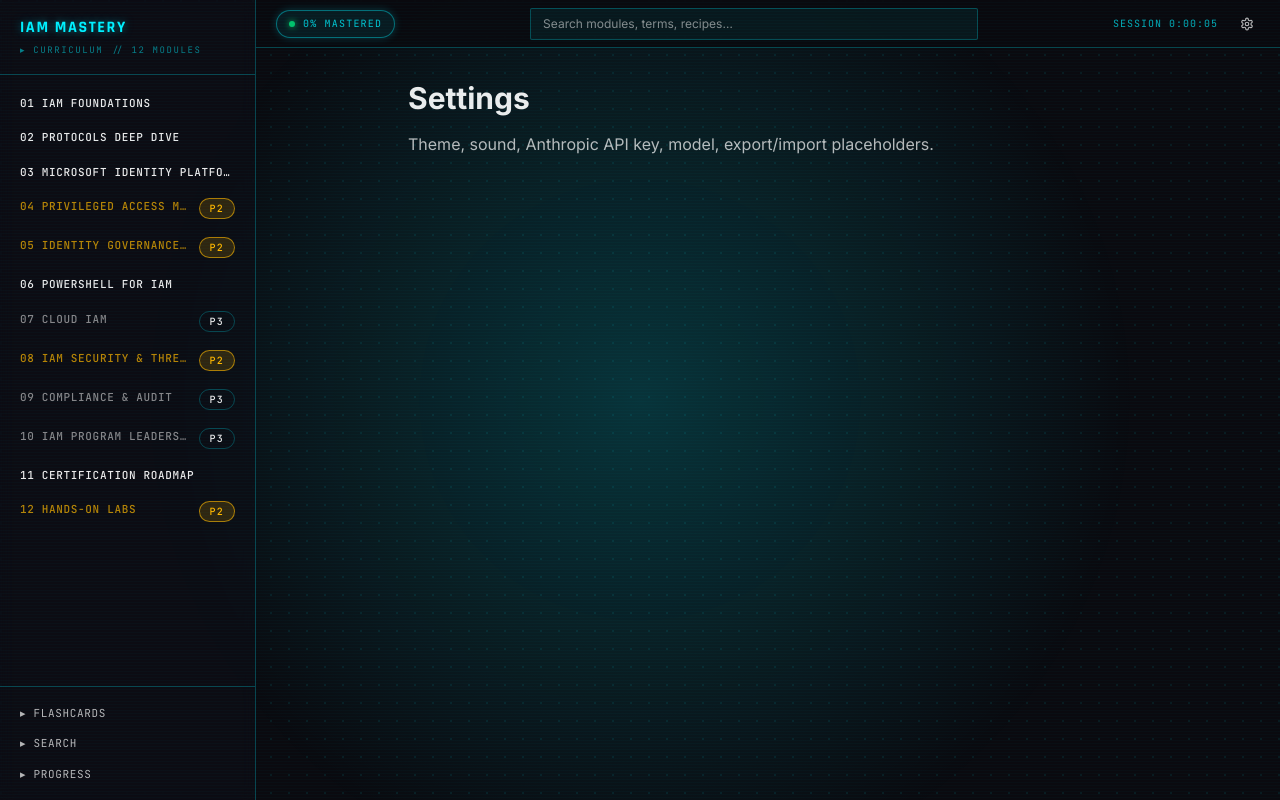
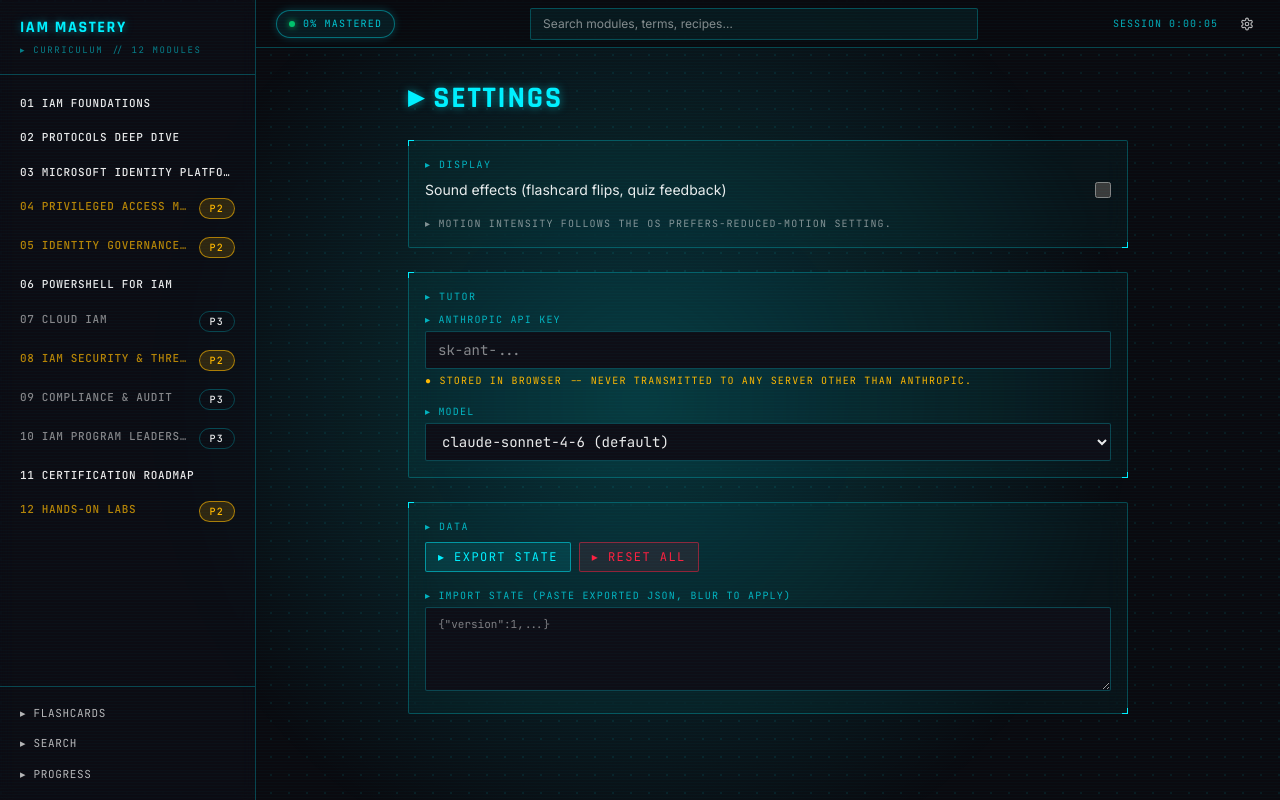
Before and after one commit to koltbern15/IAM-Master, a Next.js app: page /settings in a window 1280 px wide. Built offline with nearby package versions, Linux system fonts and the light colour scheme.

Commit message:
feat(settings): compose /settings with Display + Tutor + Data HoloPanel sections

```diff
--- a/app/settings/page.tsx
+++ b/app/settings/page.tsx
@@ -1,13 +1,158 @@
+'use client'
+
+import { useEffect, useState } from 'react'
 import { ReadShell } from '@/components/layout/ReadShell'
+import { HoloPanel } from '@/components/jarvis/HoloPanel'
+import { loadState, saveState, resetState } from '@/lib/progress'
+
+const MODEL_OPTIONS: Array<{ value: string; label: string }> = [
+  { value: 'claude-opus-4-7', label: 'claude-opus-4-7 (maximum capability)' },
+  { value: 'claude-sonnet-4-6', label: 'claude-sonnet-4-6 (default)' },
+  { value: 'claude-haiku-4-5-20251001', label: 'claude-haiku-4-5 (fast)' }
+]
 
 export default function SettingsPage() {
+  const [state, setState] = useState(() => loadState())
+  const [exportData, setExportData] = useState<string>('')
+  const [importError, setImportError] = useState<string | null>(null)
+  const [importSuccess, setImportSuccess] = useState(false)
+  const [resetConfirm, setResetConfirm] = useState(false)
+
+  useEffect(() => {
+    function onChange() { setState(loadState()) }
+    window.addEventListener('iam-mastery:state-change', onChange)
+    return () => window.removeEventListener('iam-mastery:state-change', onChange)
+  }, [])
+
+  function updateSettings(patch: Partial<typeof state.settings>) {
+    const next = loadState()
+    next.settings = { ...next.settings, ...patch }
+    saveState(next)
+  }
+
+  function handleExport() { setExportData(JSON.stringify(loadState(), null, 2)) }
+
+  function handleImport(text: string) {
+    setImportError(null)
+    setImportSuccess(false)
+    try {
+      const parsed = JSON.parse(text)
+      if (!parsed || typeof parsed !== 'object' || parsed.version !== 1) {
+        setImportError('Unrecognized payload -- expected iam-mastery v1 state.')
+        return
+      }
+      window.localStorage.setItem('iam-mastery:v1', JSON.stringify(parsed))
+      window.dispatchEvent(new CustomEvent('iam-mastery:state-change'))
+      setImportSuccess(true)
+    } catch (e) {
+      setImportError(e instanceof Error ? e.message : 'Invalid JSON.')
+    }
+  }
+
+  function handleReset() { resetState(); setResetConfirm(false) }
+
   return (
     <ReadShell>
-      <div className="space-y-4">
-        <h1 className="text-3xl font-bold">Settings</h1>
-        <p className="text-text-muted">
-          Theme, sound, Anthropic API key, model, export/import placeholders.
-        </p>
+      <div className="space-y-6">
+        <h1 className="font-display text-3xl font-bold uppercase tracking-[0.06em] text-cyan glow-cyan">
+          ▸ SETTINGS
+        </h1>
+
+        <HoloPanel label="DISPLAY">
+          <div className="space-y-4">
+            <label className="flex items-center justify-between gap-4">
+              <span className="text-sm text-foreground">Sound effects (flashcard flips, quiz feedback)</span>
+              <input type="checkbox" checked={state.settings.soundEnabled}
+                onChange={(e) => updateSettings({ soundEnabled: e.target.checked })}
+                className="size-4 accent-cyan" />
+            </label>
+            <div className="font-mono text-[10px] uppercase tracking-[0.12em] text-text-dim">
+              ▸ Motion intensity follows the OS prefers-reduced-motion setting.
+            </div>
+          </div>
+        </HoloPanel>
+
+        <HoloPanel label="TUTOR">
+          <div className="space-y-4">
+            <label className="block">
+              <div className="mb-1 font-mono text-[10px] uppercase tracking-[0.12em] text-cyan/70">
+                ▸ ANTHROPIC API KEY
+              </div>
+              <input type="password" autoComplete="off" spellCheck={false}
+                placeholder="sk-ant-..." value={state.settings.anthropicApiKey ?? ''}
+                onChange={(e) => updateSettings({ anthropicApiKey: e.target.value || undefined })}
+                className="w-full rounded-[2px] border border-panel-border bg-void-elevated px-3 py-2 font-mono text-sm text-foreground placeholder:text-text-dim focus:border-cyan focus:outline-none focus:ring-1 focus:ring-cyan" />
+              <div className="mt-1 font-mono text-[10px] uppercase tracking-[0.12em] text-warn">
+                ● STORED IN BROWSER -- never transmitted to any server other than Anthropic.
+              </div>
+            </label>
+            <label className="block">
+              <div className="mb-1 font-mono text-[10px] uppercase tracking-[0.12em] text-cyan/70">
+                ▸ MODEL
+              </div>
+              <select value={state.settings.tutorModel}
+                onChange={(e) => updateSettings({ tutorModel: e.target.value })}
+                className="w-full rounded-[2px] border border-panel-border bg-void-elevated px-3 py-2 font-mono text-sm text-foreground focus:border-cyan focus:outline-none focus:ring-1 focus:ring-cyan">
+                {MODEL_OPTIONS.map((m) => (
+                  <option key={m.value} value={m.value}>{m.label}</option>
+                ))}
+              </select>
+            </label>
+          </div>
+        </HoloPanel>
+
+        <HoloPanel label="DATA">
+          <div className="space-y-4">
+            <div className="flex flex-wrap gap-2">
+              <button type="button" onClick={handleExport}
+                className="rounded-[2px] border border-cyan/50 bg-cyan/10 px-3 py-1.5 font-mono text-xs uppercase tracking-[0.12em] text-cyan hover:bg-cyan/20">
+                ▸ EXPORT STATE
+              </button>
+              <button type="button" onClick={() => setResetConfirm((c) => !c)}
+                className="rounded-[2px] border border-threat/50 bg-threat/10 px-3 py-1.5 font-mono text-xs uppercase tracking-[0.12em] text-threat hover:bg-threat/20">
+                ▸ RESET ALL
+              </button>
+            </div>
+
+            {resetConfirm && (
+              <div className="border-l-2 border-threat bg-threat/5 px-3 py-2">
+                <div className="mb-2 font-mono text-xs uppercase tracking-[0.12em] text-threat">
+                  ▸ This will erase all progress, flashcards, streak, tutor history. Sure?
+                </div>
+                <div className="flex gap-2">
+                  <button type="button" onClick={handleReset}
+                    className="rounded-[2px] border border-threat bg-threat/20 px-3 py-1 font-mono text-[11px] uppercase tracking-[0.12em] text-threat">
+                    Yes, wipe
+                  </button>
+                  <button type="button" onClick={() => setResetConfirm(false)}
+                    className="rounded-[2px] border border-panel-border px-3 py-1 font-mono text-[11px] uppercase tracking-[0.12em] text-text-muted">
+                    Cancel
+                  </button>
+                </div>
+              </div>
+            )}
+
+            {exportData && (
+              <textarea readOnly rows={6} value={exportData}
+                className="w-full rounded-[2px] border border-panel-border bg-void-elevated px-3 py-2 font-mono text-[11px] text-cyan" />
+            )}
+
+            <div>
+              <div className="mb-1 font-mono text-[10px] uppercase tracking-[0.12em] text-cyan/70">
+                ▸ IMPORT STATE (paste exported JSON, blur to apply)
+              </div>
+              <textarea rows={4} placeholder='{"version":1,...}'
+                onBlur={(e) => e.target.value.trim() && handleImport(e.target.value)}
+                className="w-full rounded-[2px] border border-panel-border bg-void-elevated px-3 py-2 font-mono text-[11px] text-foreground focus:border-cyan focus:outline-none focus:ring-1 focus:ring-cyan" />
+              {importError && (
+                <div className="mt-1 font-mono text-[11px] text-threat">▸ {importError}</div>
+              )}
+              {importSuccess && (
+                <div className="mt-1 font-mono text-[11px] text-nominal">▸ Imported.</div>
+              )}
+            </div>
+          </div>
+        </HoloPanel>
       </div>
     </ReadShell>
   )
```
